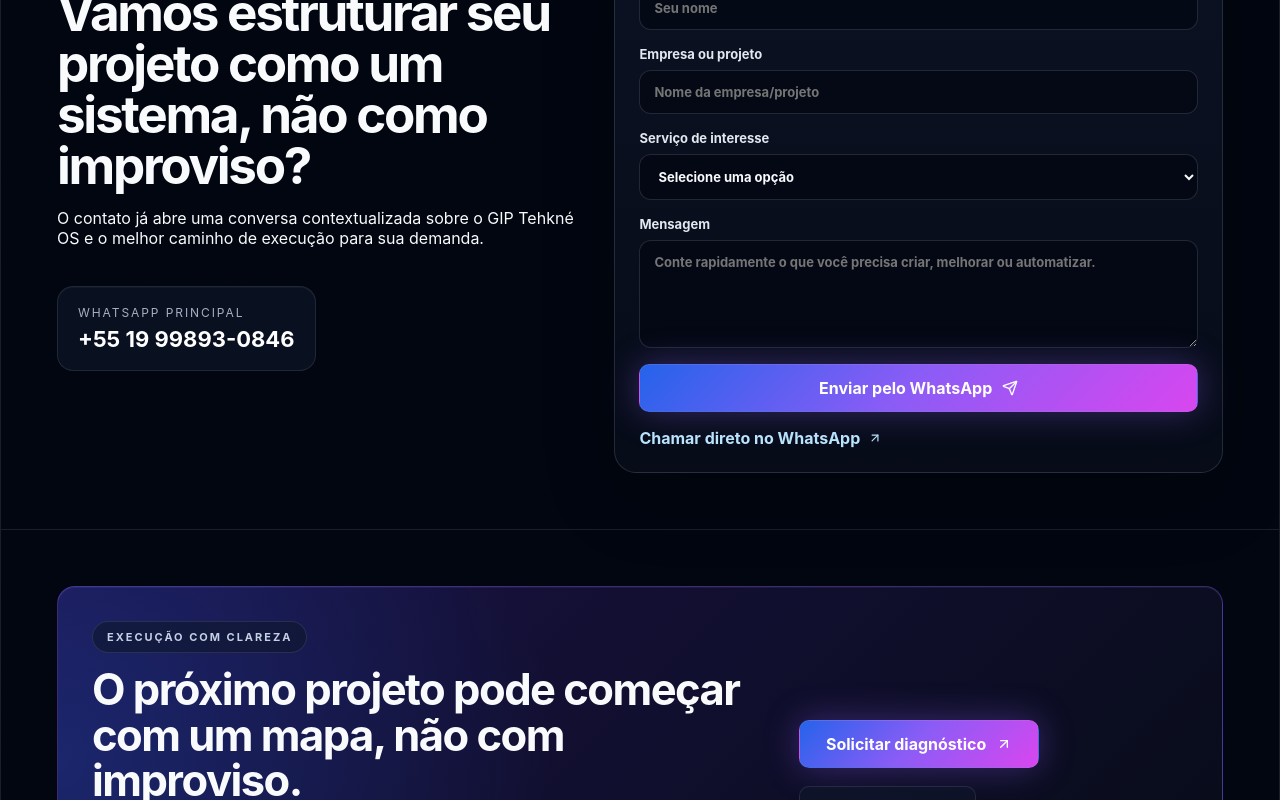
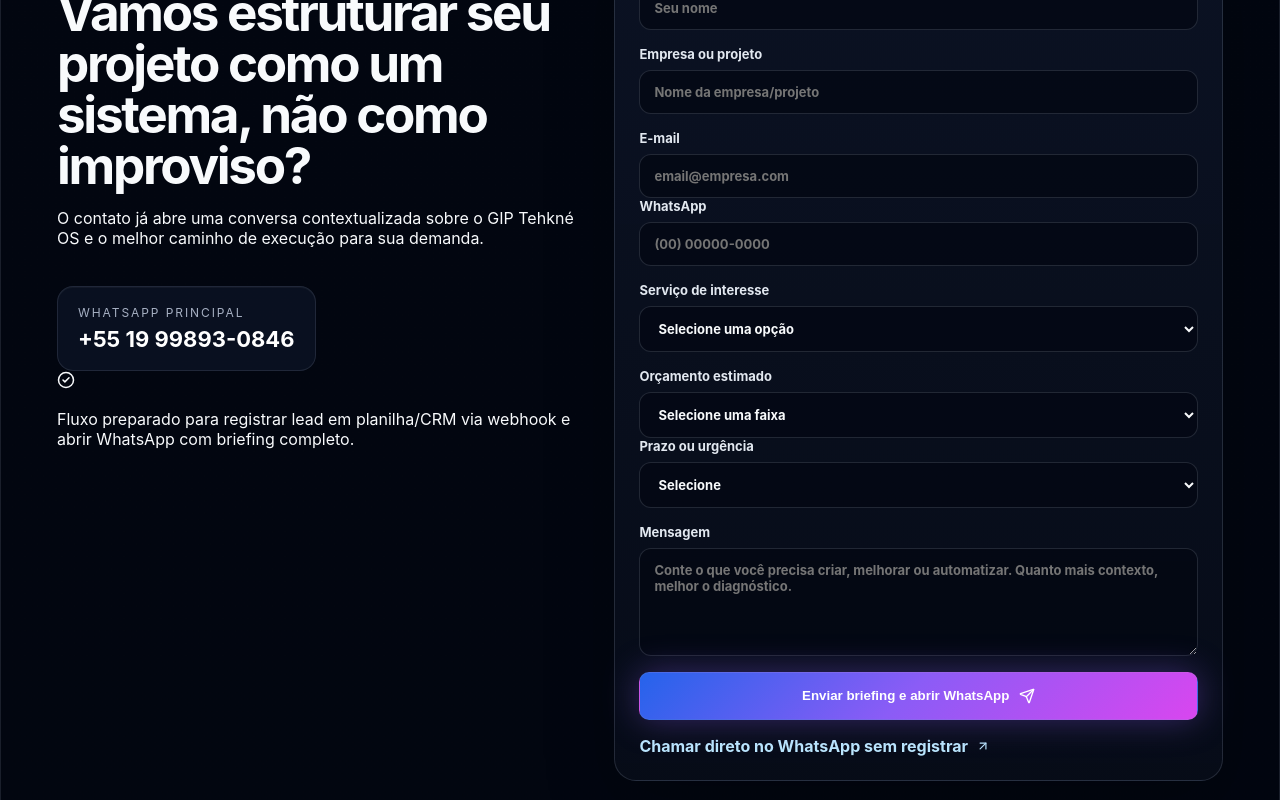
Before and after one commit to Tehkne-Solutions/tehkne-site, a Next.js app: page /metodo in a window 1280 px wide. Shown: the part 6060-6860 px from the top of the page. Built offline with nearby package versions, Linux system fonts and the light colour scheme; no server answers.

Commit message:
feat: qualify leads for CRM and spreadsheet capture

```diff
--- a/app/components/ContactForm.tsx
+++ b/app/components/ContactForm.tsx
@@ -1,4 +1,7 @@
-import { ArrowUpRight, Send } from 'lucide-react';
+'use client';
+
+import { FormEvent, useMemo, useState } from 'react';
+import { ArrowUpRight, CheckCircle2, Send } from 'lucide-react';
 import { WHATSAPP_DISPLAY, whatsAppHref } from '../contact';
 
 type ContactFormProps = {
@@ -8,53 +11,166 @@ type ContactFormProps = {
   description?: string;
 };
 
-export default function ContactForm({ page, context, title = 'Vamos transformar sua demanda em plano de execução?', description = 'Use este bloco para organizar sua mensagem antes de chamar a Tehkné no WhatsApp. O botão já abre uma conversa contextualizada para esta página.' }: ContactFormProps) {
-  const href = whatsAppHref(`Olá, Tehkné! Vim pela página ${page}. Contexto: ${context}. Quero conversar para entender o melhor caminho técnico e comercial.`);
+type LeadFormState = {
+  nome: string;
+  empresa: string;
+  email: string;
+  telefone: string;
+  servico: string;
+  orcamento: string;
+  prazo: string;
+  mensagem: string;
+};
+
+const initialForm: LeadFormState = {
+  nome: '',
+  empresa: '',
+  email: '',
+  telefone: '',
+  servico: '',
+  orcamento: '',
+  prazo: '',
+  mensagem: ''
+};
+
+export default function ContactForm({ page, context, title = 'Vamos transformar sua demanda em plano de execução?', description = 'Preencha o formulário para a Tehkné receber um briefing mais completo. Os dados podem alimentar planilha, CRM e uma proposta mais precisa.' }: ContactFormProps) {
+  const [form, setForm] = useState<LeadFormState>(initialForm);
+  const [status, setStatus] = useState<'idle' | 'sending' | 'saved' | 'error'>('idle');
+
+  const message = useMemo(() => {
+    return [
+      `Olá, Tehkné! Vim pela página ${page}.`,
+      `Contexto: ${context}.`,
+      '',
+      `Nome: ${form.nome || 'não informado'}`,
+      `Empresa/projeto: ${form.empresa || 'não informado'}`,
+      `E-mail: ${form.email || 'não informado'}`,
+      `Telefone: ${form.telefone || 'não informado'}`,
+      `Serviço: ${form.servico || 'não selecionado'}`,
+      `Orçamento estimado: ${form.orcamento || 'não informado'}`,
+      `Prazo/urgência: ${form.prazo || 'não informado'}`,
+      `Mensagem: ${form.mensagem || 'não informada'}`
+    ].join('\n');
+  }, [context, form, page]);
+
+  const href = whatsAppHref(message);
+
+  function updateField(field: keyof LeadFormState, value: string) {
+    setForm((current) => ({ ...current, [field]: value }));
+  }
+
+  async function handleSubmit(event: FormEvent<HTMLFormElement>) {
+    event.preventDefault();
+    setStatus('sending');
+
+    const payload = {
+      ...form,
+      page,
+      context,
+      source: 'site-tehkne',
+      createdAt: new Date().toISOString(),
+      message
+    };
+
+    try {
+      const response = await fetch('/api/leads', {
+        method: 'POST',
+        headers: { 'Content-Type': 'application/json' },
+        body: JSON.stringify(payload)
+      });
+
+      if (!response.ok) throw new Error('Lead not saved');
+      setStatus('saved');
+      window.open(href, '_blank', 'noopener,noreferrer');
+    } catch {
+      setStatus('error');
+      window.open(href, '_blank', 'noopener,noreferrer');
+    }
+  }
 
   return (
     <section className="contact-form-section section-frame" id="contato-form">
       <div className="contact-form-copy">
-        <span className="eyebrow">Contato direto</span>
+        <span className="eyebrow">Diagnóstico qualificado</span>
         <h2>{title}</h2>
         <p>{description}</p>
         <div className="contact-phone-card">
           <span>WhatsApp principal</span>
           <strong>{WHATSAPP_DISPLAY}</strong>
         </div>
+        <div className="lead-routing-card">
+          <CheckCircle2 size={18} />
+          <p>Fluxo preparado para registrar lead em planilha/CRM via webhook e abrir WhatsApp com briefing completo.</p>
+        </div>
       </div>
 
-      <form className="contact-form-card" action={href}>
+      <form className="contact-form-card" onSubmit={handleSubmit}>
         <label>
           Nome
-          <input name="nome" placeholder="Seu nome" />
+          <input name="nome" value={form.nome} onChange={(event) => updateField('nome', event.target.value)} placeholder="Seu nome" required />
         </label>
         <label>
           Empresa ou projeto
-          <input name="empresa" placeholder="Nome da empresa/projeto" />
+          <input name="empresa" value={form.empresa} onChange={(event) => updateField('empresa', event.target.value)} placeholder="Nome da empresa/projeto" />
         </label>
+        <div className="contact-form-row">
+          <label>
+            E-mail
+            <input name="email" type="email" value={form.email} onChange={(event) => updateField('email', event.target.value)} placeholder="email@empresa.com" />
+          </label>
+          <label>
+            WhatsApp
+            <input name="telefone" value={form.telefone} onChange={(event) => updateField('telefone', event.target.value)} placeholder="(00) 00000-0000" />
+          </label>
+        </div>
         <label>
           Serviço de interesse
-          <select name="servico" defaultValue="">
+          <select name="servico" value={form.servico} onChange={(event) => updateField('servico', event.target.value)} required>
             <option value="" disabled>Selecione uma opção</option>
-            <option>Arquitetura de Soluções</option>
-            <option>Desenvolvimento Web & Mobile</option>
-            <option>WordPress Avançado</option>
-            <option>Design & UX de Produto</option>
-            <option>IA & Automações</option>
-            <option>Sustentação & Evolução</option>
+            <option>Landing page estratégica — a partir de R$ 1.600</option>
+            <option>Site institucional premium — a partir de R$ 3.000</option>
+            <option>Plataforma web sob medida</option>
+            <option>Integrações CRM, ERP e APIs</option>
+            <option>Governança, segurança e sustentação</option>
+            <option>White label técnico para agência</option>
             <option>Projeto semelhante ao portfólio</option>
           </select>
         </label>
+        <div className="contact-form-row">
+          <label>
+            Orçamento estimado
+            <select name="orcamento" value={form.orcamento} onChange={(event) => updateField('orcamento', event.target.value)}>
+              <option value="">Selecione uma faixa</option>
+              <option>R$ 1.600 a R$ 3.000</option>
+              <option>R$ 3.000 a R$ 6.000</option>
+              <option>R$ 6.000 a R$ 12.000</option>
+              <option>R$ 12.000+</option>
+              <option>Ainda não sei</option>
+            </select>
+          </label>
+          <label>
+            Prazo ou urgência
+            <select name="prazo" value={form.prazo} onChange={(event) => updateField('prazo', event.target.value)}>
+              <option value="">Selecione</option>
+              <option>Urgente — até 7 dias</option>
+              <option>15 a 30 dias</option>
+              <option>30 a 60 dias</option>
+              <option>Sem urgência, quero planejar certo</option>
+            </select>
+          </label>
+        </div>
         <label>
           Mensagem
-          <textarea name="mensagem" placeholder="Conte rapidamente o que você precisa criar, melhorar ou automatizar." rows={5} />
+          <textarea name="mensagem" value={form.mensagem} onChange={(event) => updateField('mensagem', event.target.value)} placeholder="Conte o que você precisa criar, melhorar ou automatizar. Quanto mais contexto, melhor o diagnóstico." rows={5} required />
         </label>
-        <a className="btn btn-primary coin" href={href} target="_blank" rel="noreferrer">
-          Enviar pelo WhatsApp <Send size={16} />
+        <button className="btn btn-primary coin" type="submit" disabled={status === 'sending'}>
+          {status === 'sending' ? 'Registrando lead...' : 'Enviar briefing e abrir WhatsApp'} <Send size={16} />
+        </button>
+        <a className="contact-direct-link" href={href} target="_blank" rel="noreferrer">
+          Chamar direto no WhatsApp sem registrar <ArrowUpRight size={14} />
         </a>
-        <a className="contact-direct-link" href={href} target="_blank" rel="noreferrer">
-          Chamar direto no WhatsApp <ArrowUpRight size={14} />
-        </a>
+        {status === 'saved' ? <p className="form-status success">Lead registrado. O WhatsApp foi aberto com a mensagem completa.</p> : null}
+        {status === 'error' ? <p className="form-status error">Não consegui confirmar o registro agora, mas abri o WhatsApp com o briefing completo.</p> : null}
       </form>
     </section>
   );
```
